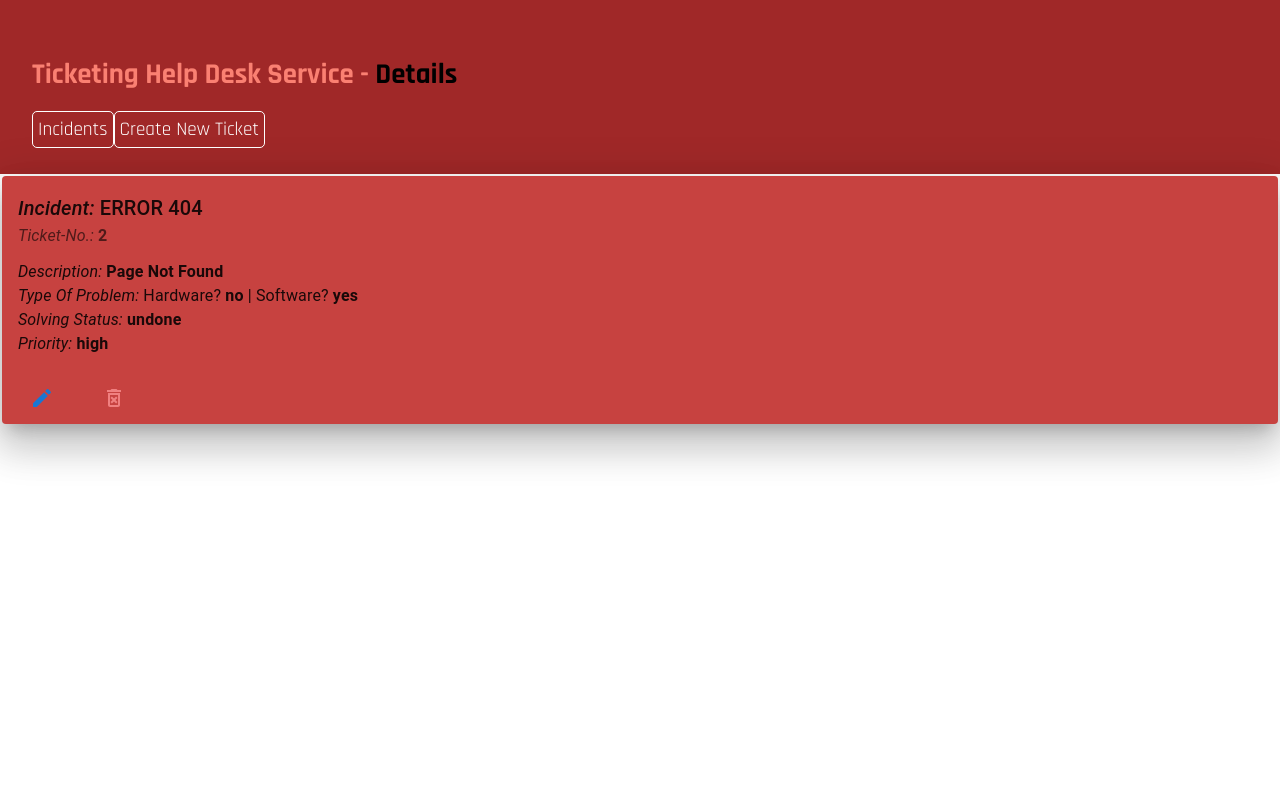
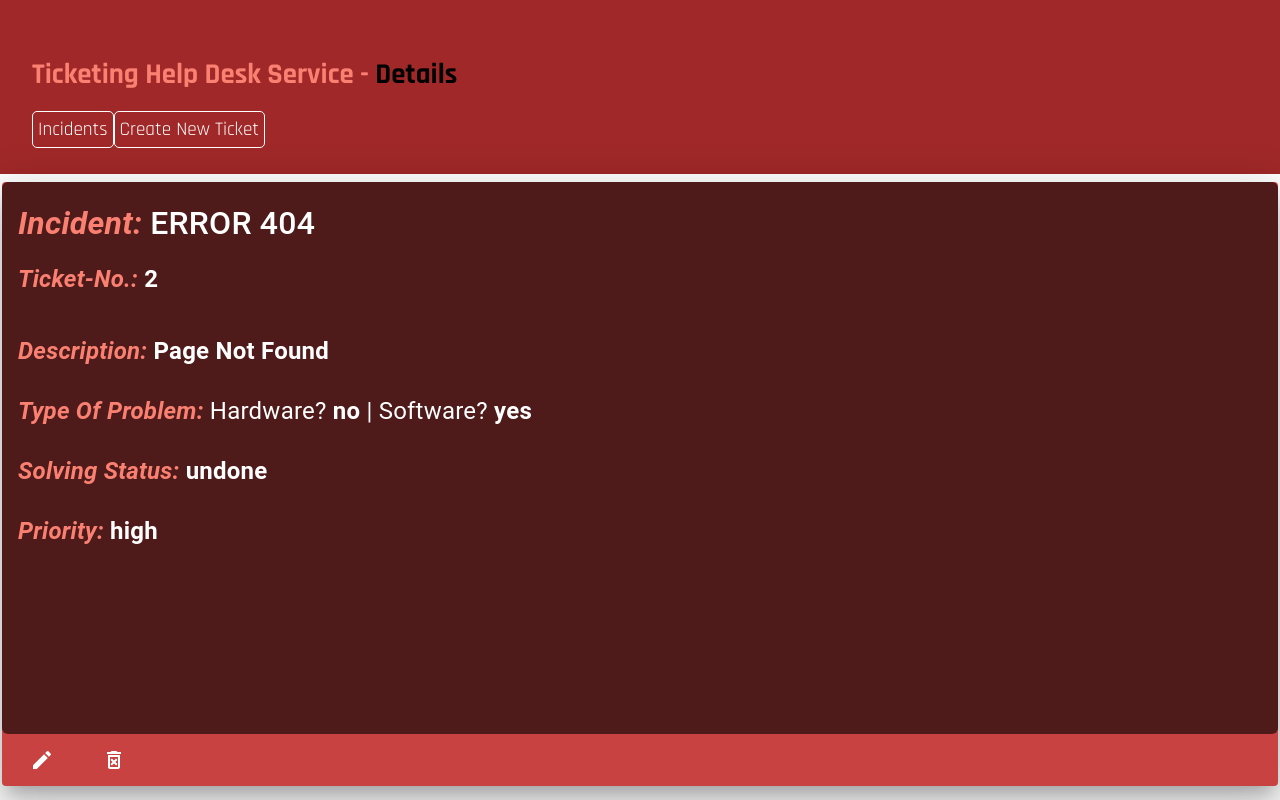
Before and after one commit to CipiVlad/ticketing_helpDesk_in_React_TS, a React (Vite) app: page /details/2 in a window 1280 px wide. Built offline with nearby package versions, Linux system fonts and the light colour scheme; data requests are answered from the project's data file.

Commit message:
updating style DetailCard

```diff
--- a/src/components/cards/DetailCard.tsx
+++ b/src/components/cards/DetailCard.tsx
@@ -47,7 +47,7 @@ const DetailCard = ({ detail, ticketId }: DetailCardProps): JSX.Element => {
                 <Typography variant='h6' >
                     <em>Incident: </em> {detail.title}
                 </Typography>
-                <Typography sx={{ mb: 1.5 }} color="text.secondary">
+                <Typography sx={{ mb: 1.5, }} color="text">
                     <em>Ticket-No.: </em> <b>{detail.id}</b>
                 </Typography>
                 <Typography><em>Description:</em> <b>{detail.description}</b></Typography>
@@ -57,18 +57,18 @@ const DetailCard = ({ detail, ticketId }: DetailCardProps): JSX.Element => {
             </CardContent>
             <CardActions>
                 <Button>
-                    <EditIcon />
+                    <EditIcon sx={{ color: "white" }} />
                 </Button>
 
                 <Button sx={{ color: "red" }} onClick={handleConfirmDelete}>
-                    <DeleteForeverOutlined sx={{ color: "lightcoral" }} />
+                    <DeleteForeverOutlined sx={{ color: "white" }} />
                 </Button>
             </CardActions>
         </>
     )
 
     return (
-        <Box>
+        <Box className='detailCardContainer'>
             <Card
                 sx={{ backgroundColor: detail.solvingStatus === "undone" ? "#c74240" : "#58ec1e", margin: "2px" }}
                 elevation={24}
--- a/src/style.css
+++ b/src/style.css
@@ -56,3 +56,32 @@ body {
 
 
 /* detial card style */
+.detailCardContent {
+    background-color: rgb(1, 1, 1, 0.6);
+    border-radius: 6px;
+    color: white;
+    padding: 1em;
+    /* margin: 1em; */
+    height: 65vh;
+}
+
+.detailCardContent h6 {
+    font-size: 32px;
+}
+
+.detailCardContent p {
+    font-size: 24px;
+    line-height: 2.5;
+}
+
+.detailCardContent em {
+    font-weight: 600;
+    color: salmon;
+}
+
+.detailCardContainer {
+    margin-top: 1vh;
+    /* display: flex;
+    align-items: center;
+    justify-content: center; */
+}
```
